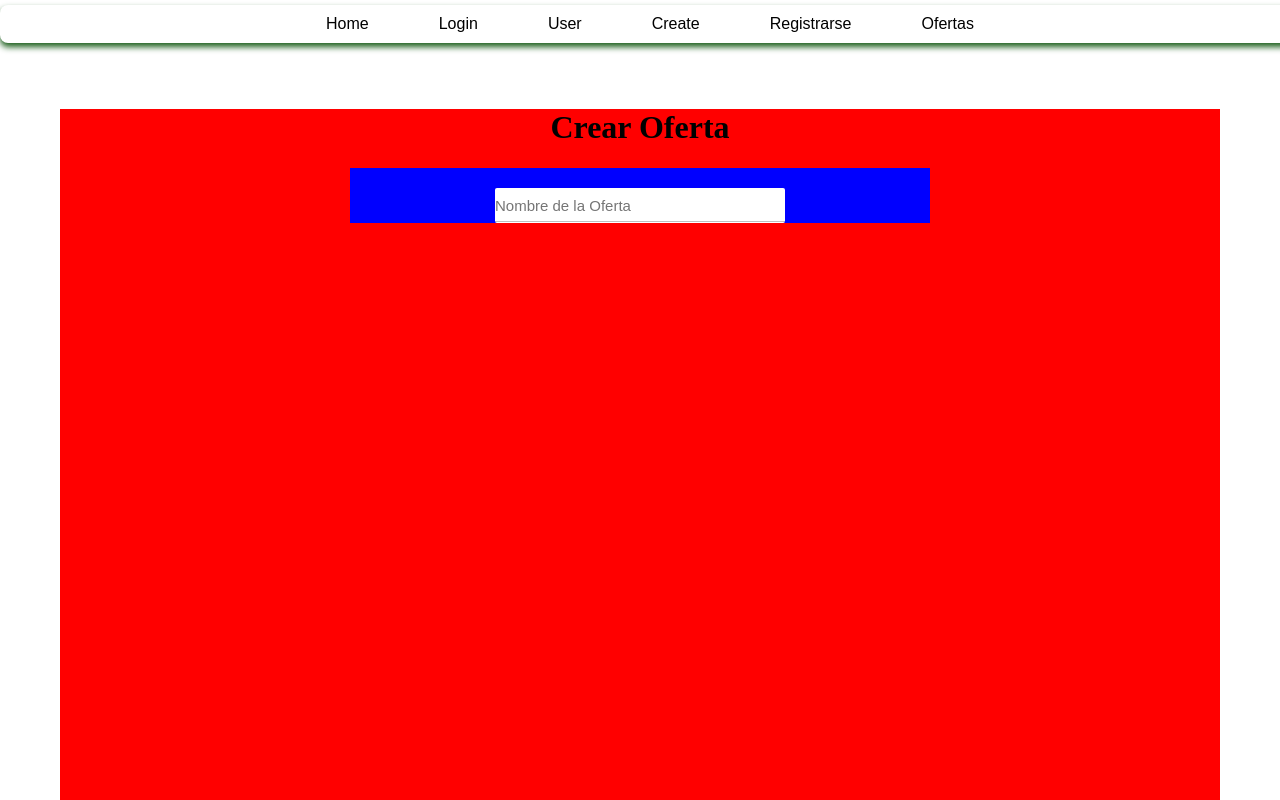
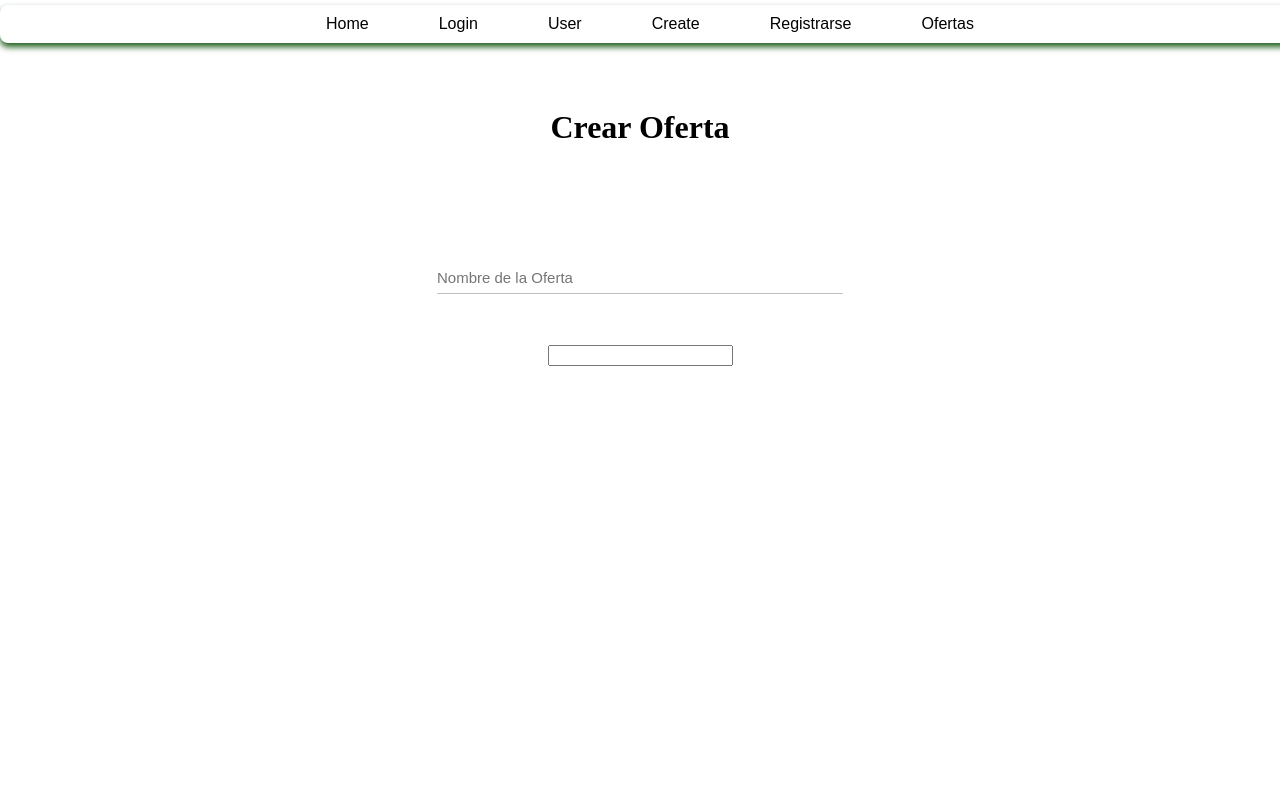
Before and after one commit to David0798C/taimFront, a React (Vite) app: page /Create in a window 1280 px wide. Shown: the top 800 px of the page. Built offline with nearby package versions, Linux system fonts and the light colour scheme.

Commit message:
subida a medias del create

```diff
--- a/src/Pages/Create.jsx
+++ b/src/Pages/Create.jsx
@@ -1,8 +1,9 @@
 import {
   ContainerCreate,
   H1,
-  ContainerIzq,
+  ContainerInput,
   Input,
+  InputNumber,
 } from "../StyledComponents/StyledCreate";
 
 const Create = () => {
@@ -11,11 +12,11 @@ const Create = () => {
       <ContainerCreate>
         <H1>Crear Oferta</H1>
 
-        <ContainerIzq>
-          {/* Formulario de creación de oferta */}
+        <ContainerInput>
+          <Input placeholder="Nombre de la Oferta"></Input>
 
-          <Input placeholder="Nombre de la Oferta"></Input>
-        </ContainerIzq>
+          <InputNumber type="number"></InputNumber>
+        </ContainerInput>
       </ContainerCreate>
     </div>
   );
--- a/src/StyledComponents/StyledCreate.js
+++ b/src/StyledComponents/StyledCreate.js
@@ -2,18 +2,20 @@ import styled from "styled-components";
 
 export const ContainerCreate = styled.div`
   width: 100%;
-  background-color: red;
   margin: auto;
-  height: 1000px;
+  display: flex;
+
+  flex-direction: column;
+  align-items: center;
+  height: 350px;
 `;
 
 export const H1 = styled.h1`
   text-align: center;
 `;
 
-export const ContainerIzq = styled.div`
-  width: 50%;
-  background-color: blue;
+export const ContainerInput = styled.div`
+  width: 70%;
   margin: auto;
   display: flex;
   flex-direction: column;
@@ -32,6 +34,7 @@ export const Input = styled.input`
   background-position: center bottom, center calc(100% - 1px);
   background-repeat: no-repeat;
   background-size: 0 2px, 100% 1px;
+  background-color: transparent;
   padding: 0;
   color: #bfbfbf;
   min-height: 35px;
@@ -45,3 +48,7 @@ export const Input = styled.input`
     color: #525252;
   }
 `;
+
+export const InputNumber = styled.input`
+  margin-top: 50px;
+`;
```
